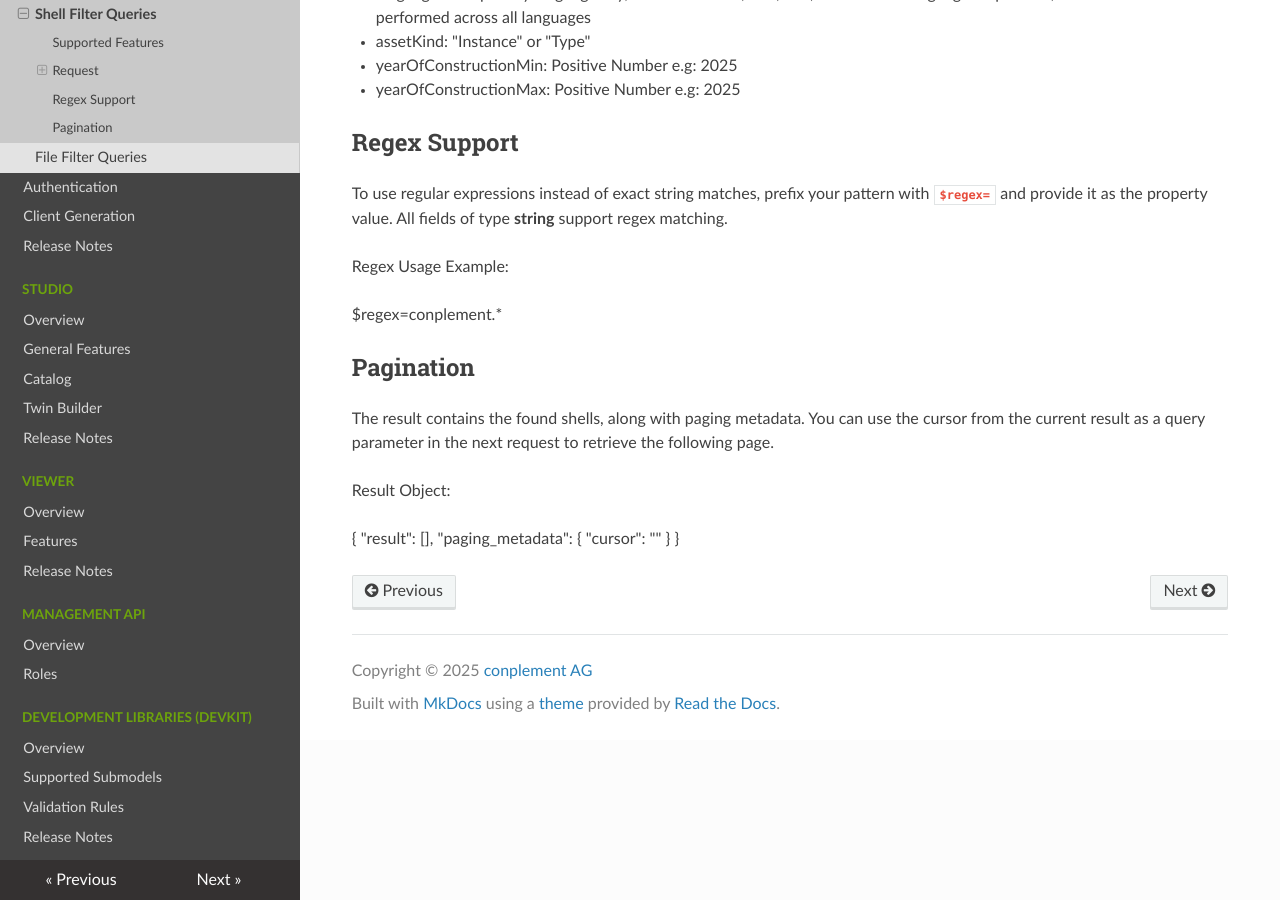
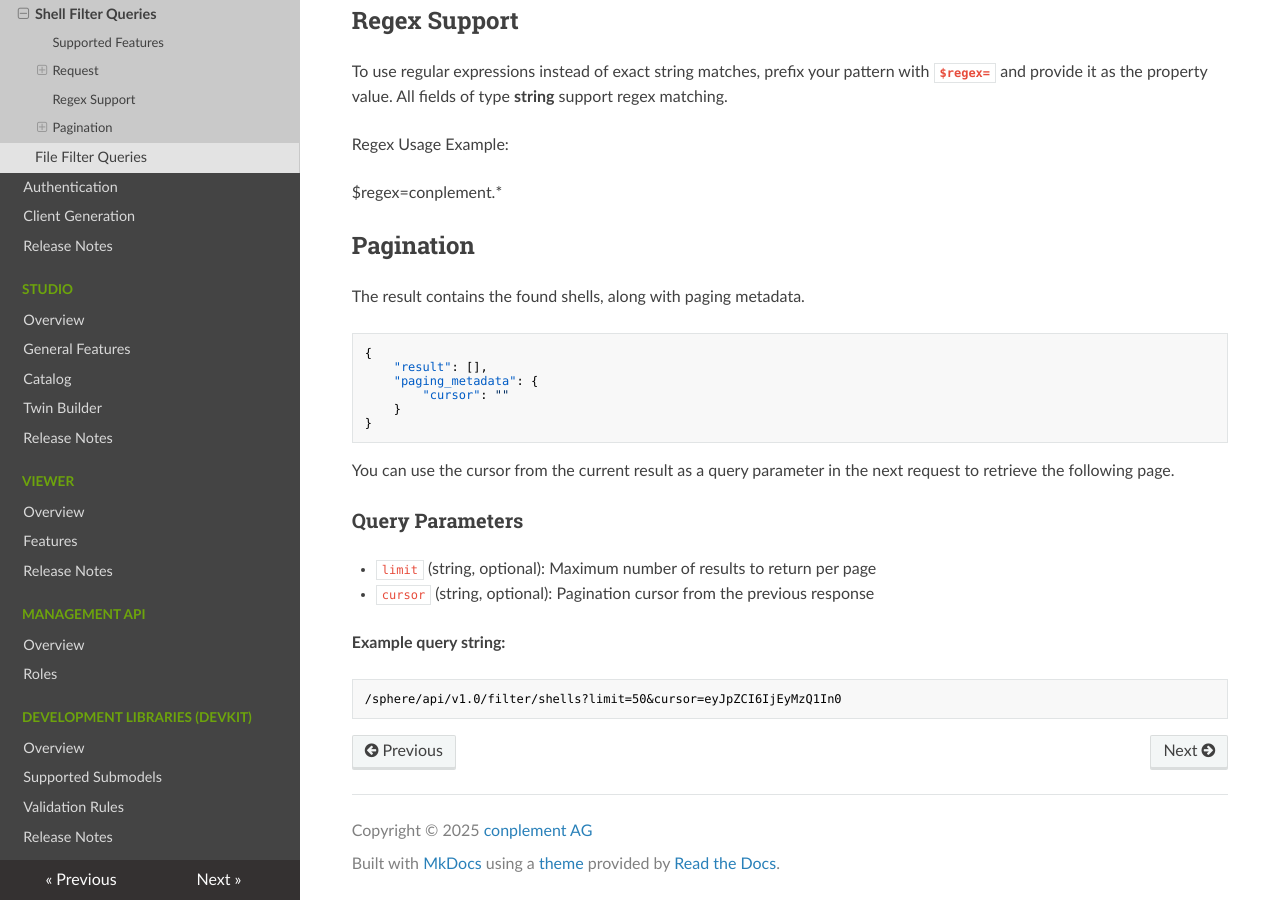
Before and after one commit to twinsphere/twinsphere.github.io, an MkDocs documentation site: the page built from docs/cloud-shell-filter-queries.md, in a window 1280 px wide and 900 px high, scrolled down 1188 px. Built offline with MkDocs 1.6.1, drawn with Linux system fonts in a browser that asks for light colours; nearby versions of some CDN libraries; some of the changed text lies outside the part shown.

Commit message:
feat(filter-queries): pagination improved

````diff
--- a/docs/cloud-shell-filter-queries.md
+++ b/docs/cloud-shell-filter-queries.md
@@ -71,14 +66,26 @@ $regex=conplement.*
 
 ## Pagination
 
-The result contains the found shells, along with paging metadata. You can use the cursor from the current result as
-a query parameter in the next request to retrieve the following page.
+The result contains the found shells, along with paging metadata.
 
-Result Object:
-
+```json
 {
     "result": [],
     "paging_metadata": {
         "cursor": ""
     }
 }
+```
+
+You can use the cursor from the current result as a query parameter in the next request to retrieve the following page.
+
+### Query Parameters
+
+- `limit` (string, optional): Maximum number of results to return per page
+- `cursor` (string, optional): Pagination cursor from the previous response
+
+**Example query string:**
+
+```text
+/sphere/api/v1.0/filter/shells?limit=50&cursor=eyJpZCI6IjEyMzQ1In0
+```
````
Also changed, not shown: other parts of docs/cloud-shell-filter-queries.md (+0 -5 lines).
